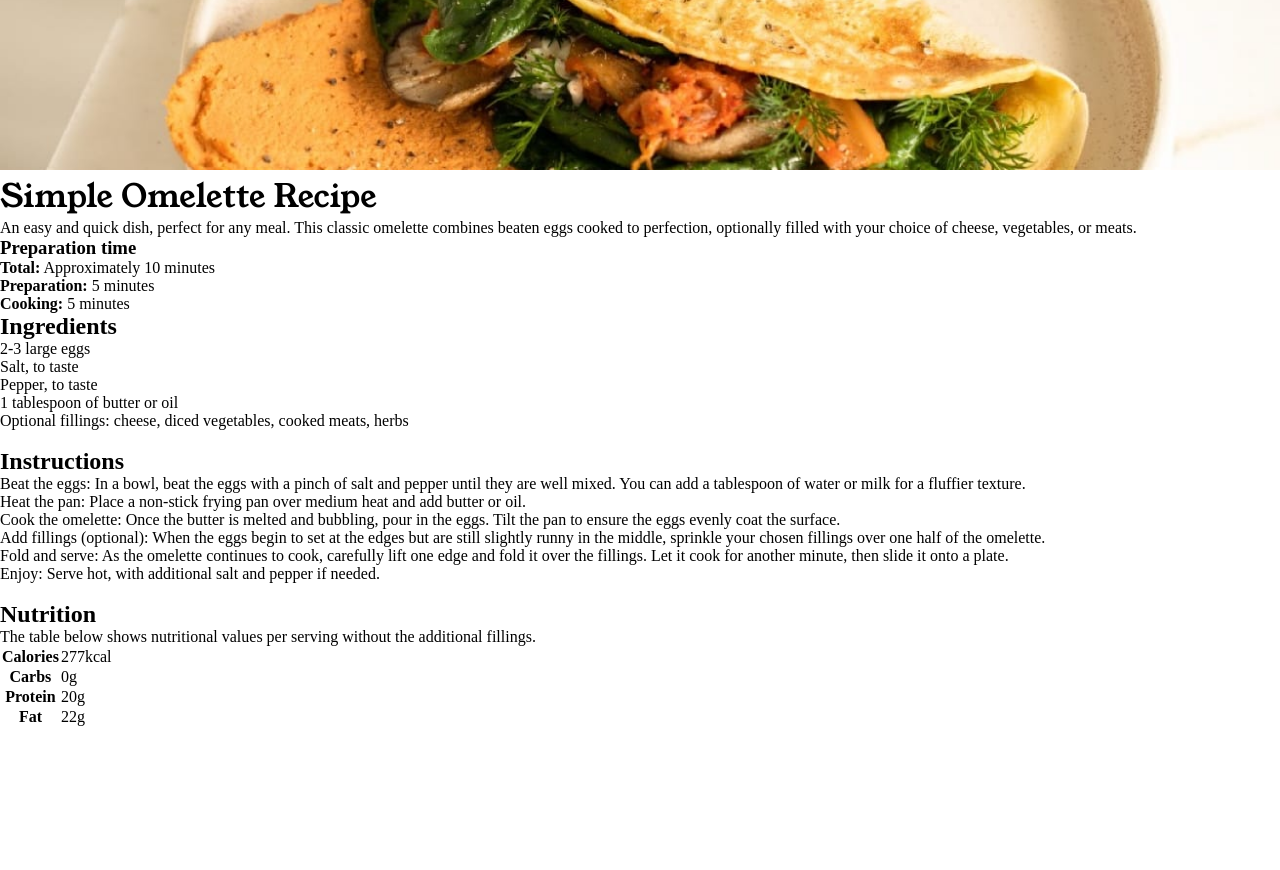
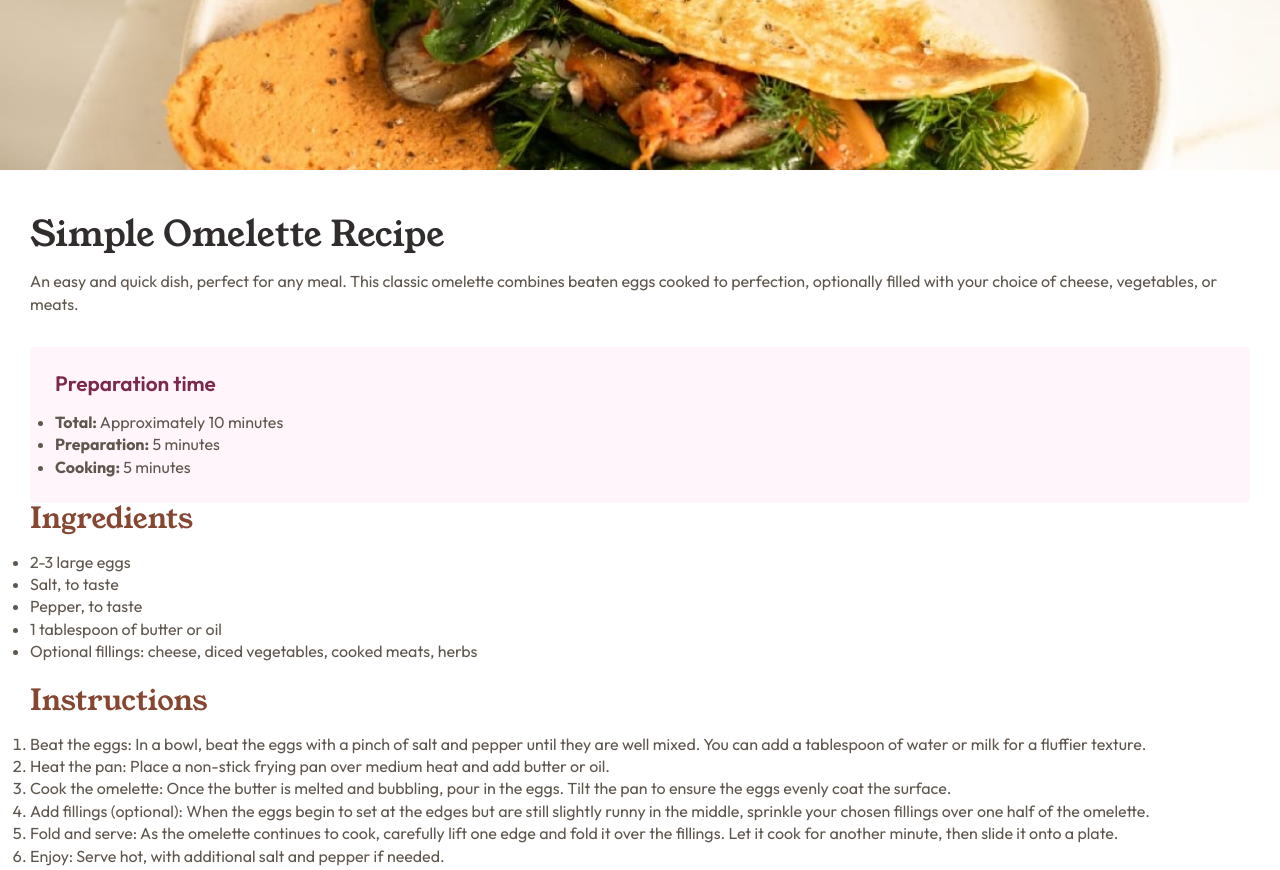
Before and after one commit to padi/recipe-page-main, a plain HTML site: page index.html in a window 1280 px wide. Shown: the top 870 px of the page. Before the commit the page ends 800 px from the top, so only its background shows below. Drawn offline with Linux system fonts and the light colour scheme.

Commit message:
Apply font sizes and family
Still need to work on:
- spacing
- ul, ol, table style
- line/section breaks?

```diff
--- a/index.html
+++ b/index.html
@@ -11,33 +11,102 @@
   <link rel="stylesheet" href="./fonts.css">
 
   <style>
+    :root {
+      --white: hsl(0, 0%, 100%);
+
+      --stone-100: hsl(30, 54%, 90%);
+      --stone-150: hsl(30, 18%, 87%);
+      --stone-600: hsl(30, 10%, 34%);
+      --stone-900: hsl(24, 5%, 18%);
+
+      --brown-800: hsl(14, 45%, 36%);
+
+      --rose-800: hsl(332, 51%, 32%);
+      --rose-50: hsl(330, 100%, 98%);
+
+      --space-xs: 0.25rem;
+      --space-sm: 0.5rem;
+      --space-md: 1rem;
+      --space-lg: 1.5rem;
+      --space-xl: 2rem;
+    }
+
+    .space-xs { margin-bottom: var(--space-xs); }
+    .space-sm { margin-bottom: var(--space-sm); }
+    .space-md { margin-bottom: var(--space-md); }
+    .space-lg { margin-bottom: var(--space-lg); }
+    .space-xl { margin-bottom: var(--space-xl); }
+
     *{
       margin:0; padding:0;
       box-sizing: box-border;
     }
 
+    h1, h2, h3, h4, h5, h6 {
+      font-family: "Young Serif", serif;
+      margin-bottom: var(--space-md);
+      line-height: 1.1;
+    }
+
+    h1 {
+      font-size: 2.2em;
+      font-weight: 400;
+      font-style: normal;
+      color: var(--stone-900);
+    }
+
+    h2 {
+      font-size: 1.8em;
+      font-weight: 400;
+      font-style: normal;
+      color: var(--brown-800);
+    }
+
+    body {
+      font-size: 16px;
+      font-family: "Outfit", sans-serif;
+      font-optical-sizing: auto;
+      font-weight: 400;
+      font-style: normal;
+      color: var(--stone-600);
+      line-height: 1.4;
+    }
+
     .recipe-card {
-      .recipename {
-        font-family: "Young Serif", serif;
-        font-weight: 400;
-        font-style: normal;
-      }
       > img.recipepicture {
         width: 100%;
         height: 170px;
         object-fit: cover;
       }
     }
+
+    .recipe-text {
+      padding: 40px 30px;
+    }
+
+    .prep-details {
+      background: var(--rose-50);
+      border-radius: 5px;
+      padding: 25px;
+
+      > h3 {
+        font-size: 1.3em;
+        font-family: "Outfit", sans-serif;
+        color: var(--rose-800);
+        font-weight: 600;
+      }
+    }
+
   </style>
 </head>
   <body>
     <main class="recipe-card">
       <img class="recipepicture" src="./assets/images/image-omelette.jpeg" alt="Picture of Finished Omelette">
 
-      <div class='recipetext'>
-        <h1 class='recipename'>Simple Omelette Recipe</h1>
+      <div class='recipe-text'>
+        <h1 class='name'>Simple Omelette Recipe</h1>
 
-        <p class='desc'>An easy and quick dish, perfect for any meal. This classic omelette combines beaten eggs cooked
+        <p class='desc space-xl'>An easy and quick dish, perfect for any meal. This classic omelette combines beaten eggs cooked
           to perfection, optionally filled with your choice of cheese, vegetables, or meats.</p>
 
         <div class='prep-details'>
```
